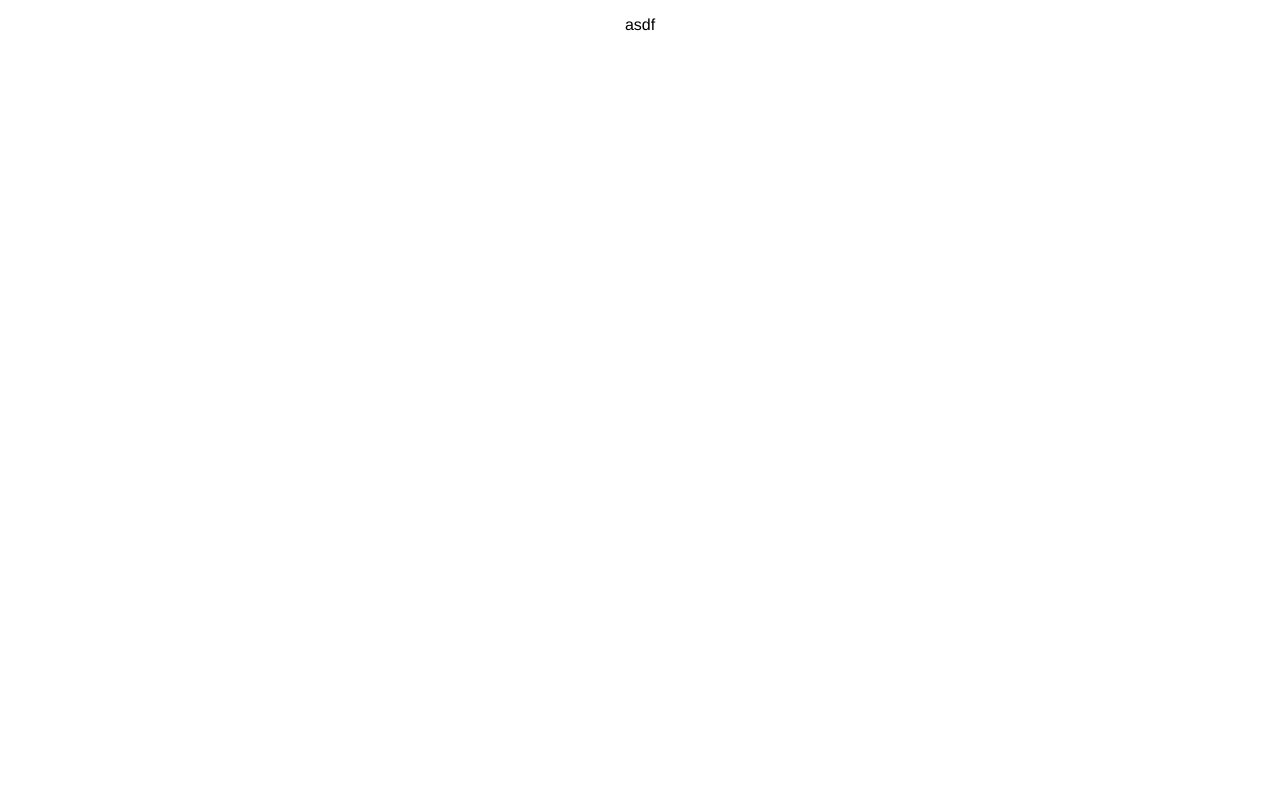
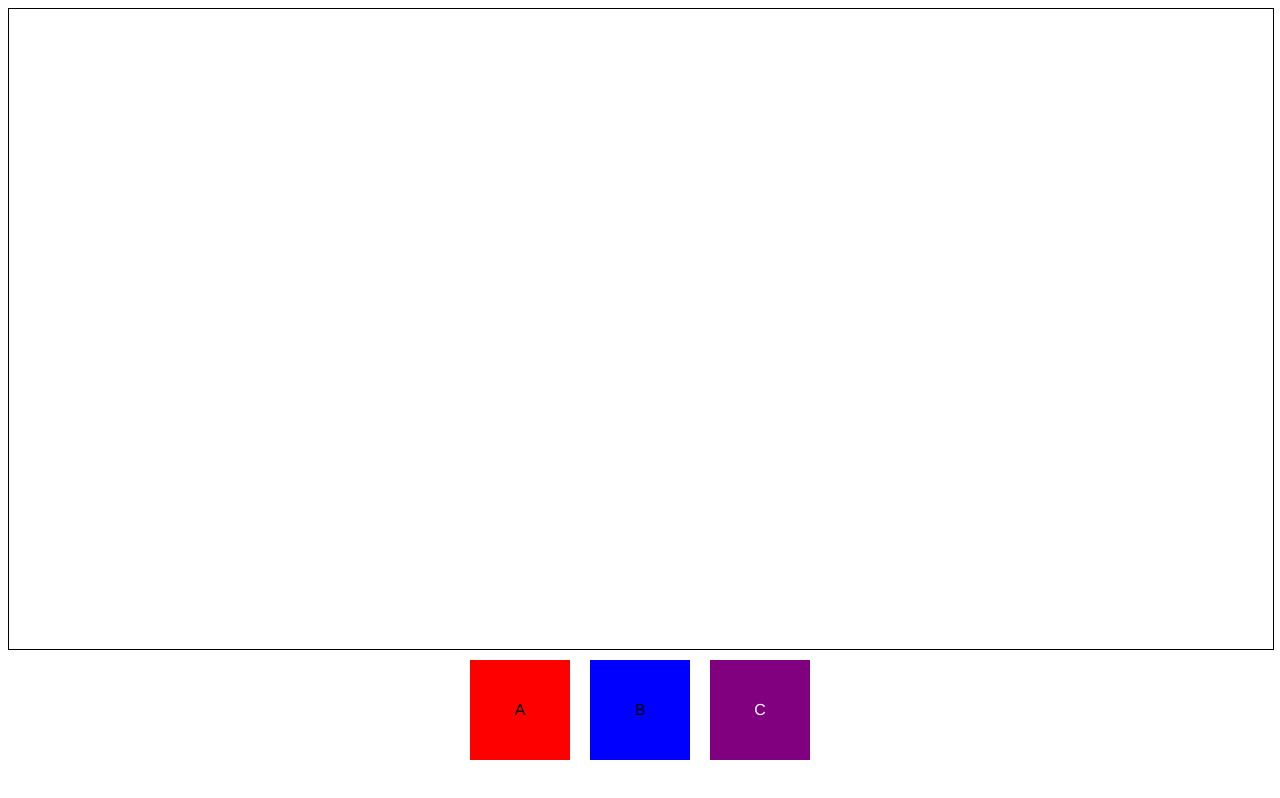
Before and after one commit to eabinn/PromotionMaker, a Vue app: page / in a window 1280 px wide. Built offline with nearby package versions, Linux system fonts and the light colour scheme.

Commit message:
Real setup finished

```diff
--- a/package.json
+++ b/package.json
@@ -71,6 +71,7 @@
     "webpack": "^5.66.0",
     "webpack-cli": "^4.9.1",
     "webpack-dev-server": "^4.7.3",
+    "webpack-merge": "^5.8.0",
     "webpackbar": "^5.0.2"
   },
   "dependencies": {
--- a/src/App.vue
+++ b/src/App.vue
@@ -1,9 +1,36 @@
 <template>
-  <p>asdf</p>
+  <div class="container">
+    <div class="content"></div>
+    <div class="menu">
+      <AComponent />
+      <BComponent />
+      <CComponent />
+    </div>
+  </div>
 </template>
 
 <script lang="ts" setup>
-const a = 'Asdf'
+import AComponent from './components/AComponent.vue'
+import BComponent from './components/BComponent.vue'
+import CComponent from './components/CComponent.vue'
 </script>
 
-<style lang="scss"></style>
+<style lang="scss">
+.container {
+  display: flex;
+  flex-direction: column;
+  gap: 10px;
+}
+
+.content {
+  border: 1px solid black;
+  min-height: 80vh;
+  width: 100%;
+}
+
+.menu {
+  display: flex;
+  gap: 20px;
+  justify-content: center;
+}
+</style>
--- /dev/null
+++ b/src/components/AComponent.vue
@@ -0,0 +1,16 @@
+<template>
+  <div class="box">A</div>
+</template>
+
+<script lang="ts" setup></script>
+
+<style lang="scss" scoped>
+.box {
+  background-color: red;
+  width: 100px;
+  height: 100px;
+  display: flex;
+  align-items: center;
+  justify-content: center;
+}
+</style>
--- /dev/null
+++ b/src/components/BComponent.vue
@@ -0,0 +1,16 @@
+<template>
+  <div class="box">B</div>
+</template>
+
+<script lang="ts" setup></script>
+
+<style lang="scss" scoped>
+.box {
+  background-color: blue;
+  width: 100px;
+  height: 100px;
+  display: flex;
+  align-items: center;
+  justify-content: center;
+}
+</style>
--- /dev/null
+++ b/src/components/CComponent.vue
@@ -0,0 +1,17 @@
+<template>
+  <div class="box">C</div>
+</template>
+
+<script lang="ts" setup></script>
+
+<style lang="scss" scoped>
+.box {
+  background-color: purple;
+  color: #ffffff;
+  width: 100px;
+  height: 100px;
+  display: flex;
+  align-items: center;
+  justify-content: center;
+}
+</style>
```
Also changed, not shown: .pnp.cjs, 1 other file (tests, documents, lock files or other folders).
